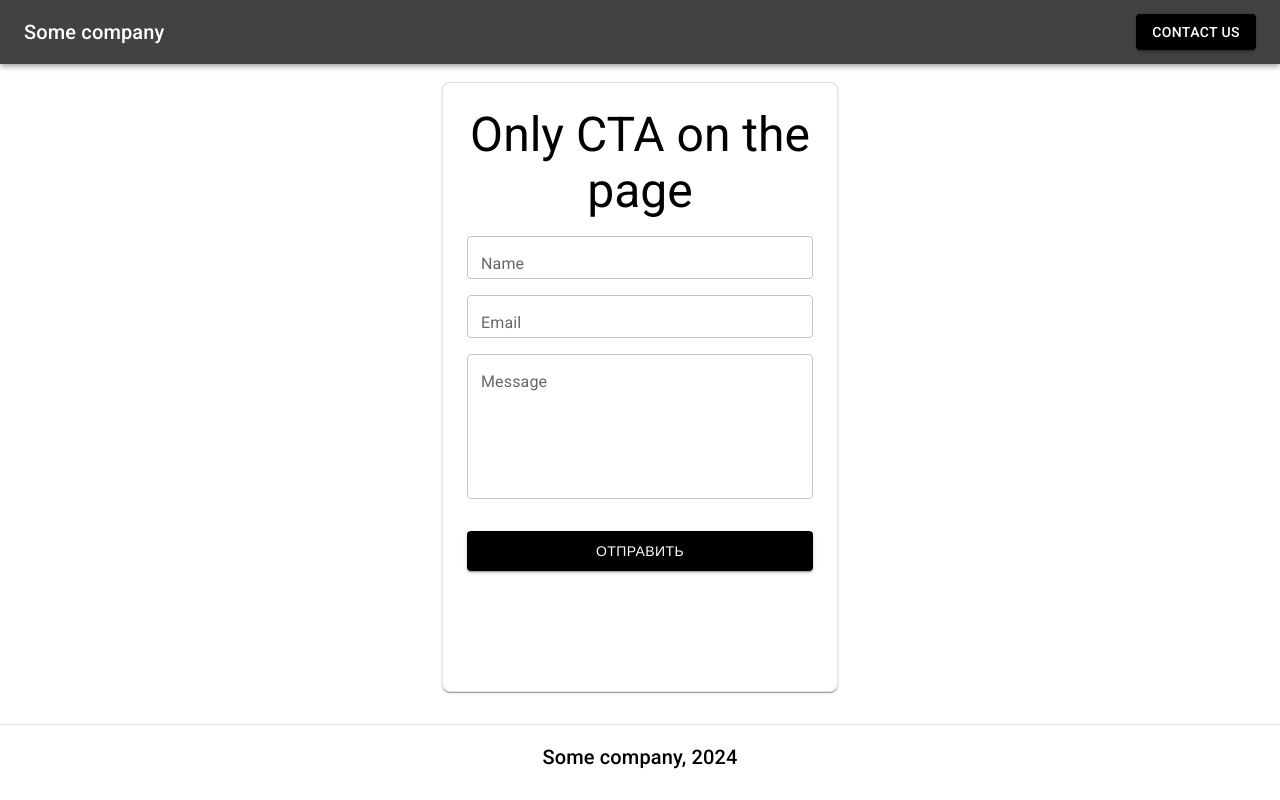
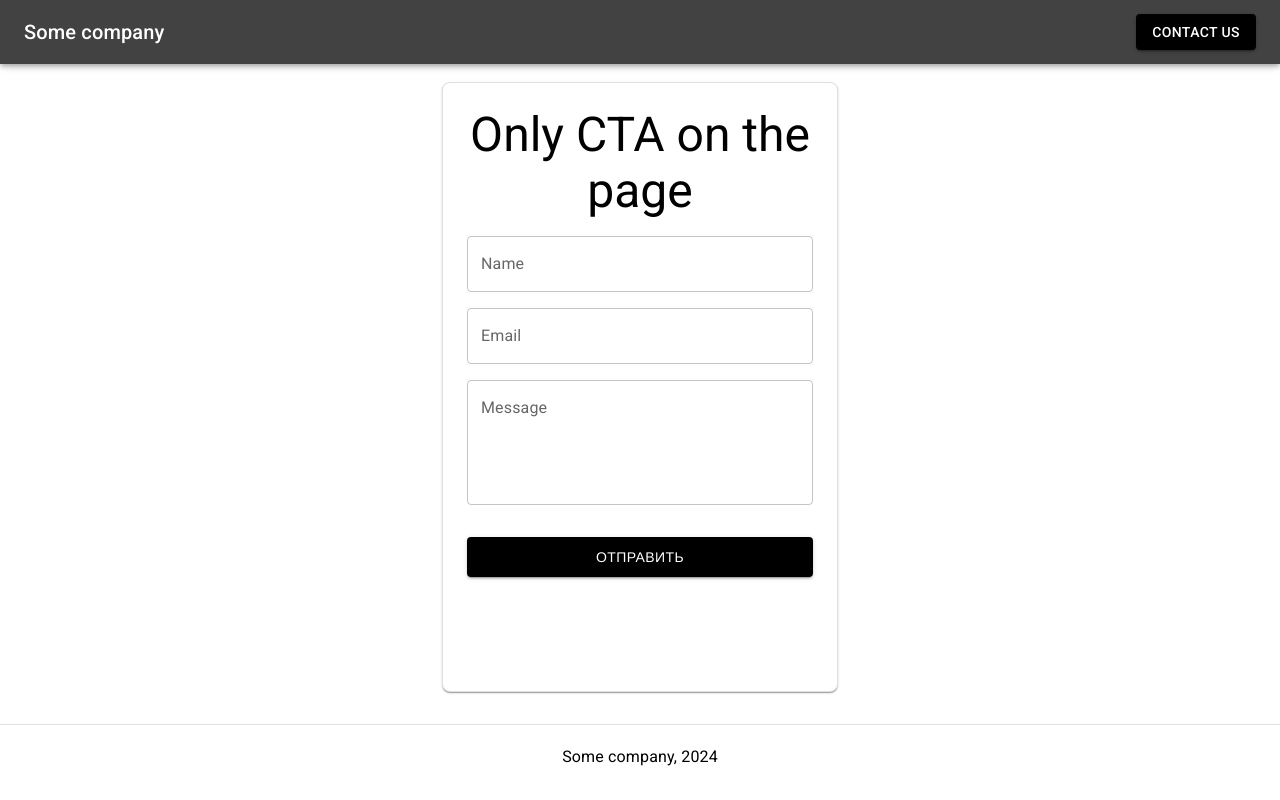
Before and after one commit to dratum/test-work-023, a React (Vite) app: page /contact-us in a window 1280 px wide. Built offline with nearby package versions, Linux system fonts and the light colour scheme; a web font is replaced by a local one.

Commit message:
edit before api

```diff
--- a/src/app/App.tsx
+++ b/src/app/App.tsx
@@ -1,19 +1,20 @@
 import "./App.css";
-
-import { MainPage } from "../pages/ui/mainPage.tsx";
-
-import { Layout } from "../shared/ui/layout.tsx";
+import { MainPage } from "../pages/mainPage/ui/mainPage.tsx";
 import { Route, Routes } from "react-router-dom";
-import { ContactPage } from "../pages/ui/contactsPage.tsx";
+import { ContactPage } from "../pages/contactPage/ui/contactsPage.tsx";
+import { Header } from "../shared/ui/header.tsx";
+import { Footer } from "../shared/ui/footer.tsx";
 
 function App() {
   return (
-    <Routes>
-      <Route element={<Layout />}>
+    <>
+      <Header />
+      <Routes>
         <Route index element={<MainPage />} />
         <Route path='/contact-us' element={<ContactPage />} />
-      </Route>
-    </Routes>
+      </Routes>
+      <Footer />
+    </>
   );
 }
 
--- /dev/null
+++ b/src/pages/contactPage/ui/contactsPage.tsx
@@ -0,0 +1,27 @@
+import { Box, Container, Typography } from "@mui/material";
+import { Form } from "./form";
+
+export const ContactPage = () => {
+  return (
+    <Container maxWidth='xs'>
+      <Box
+        sx={{
+          mt: 4,
+          mb: 4,
+          textAlign: "center",
+          p: 3,
+          border: "1px solid #e0e0e0",
+          borderRadius: 2,
+          boxShadow: 1,
+          backgroundColor: "background.paper",
+          height: "70vh",
+        }}
+      >
+        <Typography variant='h3' component='h1' gutterBottom>
+          Only CTA on the page
+        </Typography>
+        <Form />
+      </Box>
+    </Container>
+  );
+};
--- /dev/null
+++ b/src/pages/contactPage/ui/form.tsx
@@ -0,0 +1,107 @@
+import { Formik, FormikHelpers } from "formik";
+import { Box, Button, TextField } from "@mui/material";
+
+interface Values {
+  name: string;
+  email: string;
+  message: string;
+}
+export const Form = () => {
+  return (
+    <Formik
+      initialValues={{ name: "", email: "", message: "" }}
+      validate={(values) => {
+        const errors = {} as Values;
+        if (!values.name) {
+          errors.name = "Required";
+        } else if (values.name.length < 2) {
+          errors.name = "Must be 2 char or more";
+        }
+        if (!values.email) {
+          errors.email = "Required";
+        } else if (
+          !/^[A-Z0-9._%+-]+@[A-Z0-9.-]+\.[A-Z]{2,}$/i.test(values.email)
+        ) {
+          errors.email = "Invalid email";
+        }
+        if (!values.message) {
+          errors.message = "Required";
+        } else if (values.message.length < 2) {
+          errors.message = "Must be 2 char or more";
+        }
+        return errors;
+      }}
+      onSubmit={(values, { setSubmitting }: FormikHelpers<Values>) => {
+        setTimeout(() => {
+          alert(JSON.stringify(values, null, 2));
+          setSubmitting(false);
+        }, 300);
+      }}
+    >
+      {({
+        values,
+        errors,
+        touched,
+        handleChange,
+        handleBlur,
+        handleSubmit,
+        isSubmitting,
+      }) => (
+        <form onSubmit={handleSubmit}>
+          <Box
+            sx={{
+              display: "flex",
+              flexDirection: "column",
+              gap: 2,
+            }}
+          >
+            <TextField
+              fullWidth
+              label='Name'
+              name='name'
+              value={values.name}
+              onChange={handleChange}
+              onBlur={handleBlur}
+              error={touched.name && Boolean(errors.name)}
+              helperText={touched.name && errors.name}
+            />
+
+            <TextField
+              fullWidth
+              label='Email'
+              name='email'
+              type='email'
+              value={values.email}
+              onChange={handleChange}
+              onBlur={handleBlur}
+              error={touched.email && Boolean(errors.email)}
+              helperText={touched.email && errors.email}
+            />
+
+            <TextField
+              fullWidth
+              label='Message'
+              name='message'
+              multiline
+              rows={4}
+              value={values.message}
+              onChange={handleChange}
+              onBlur={handleBlur}
+              error={touched.message && Boolean(errors.message)}
+              helperText={touched.message && errors.message}
+            />
+
+            <Button
+              type='submit'
+              variant='contained'
+              disabled={isSubmitting}
+              sx={{ mt: 2, py: 1, bgcolor: "black" }}
+            >
+              Отправить
+            </Button>
+          </Box>
+        </form>
+      )}
+    </Formik>
+  );
+};
--- a/src/pages/ui/mainPage.tsx
+++ b/src/pages/mainPage/ui/mainPage.tsx
@@ -1,8 +1,8 @@
 import { Box, Typography } from "@mui/material";
 import Grid from "@mui/material/Grid2";
-import { VideoPlayer } from "../../shared/ui/videoPlayer.tsx";
-import { ContactButton } from "../../shared/ui/button.tsx";
-import { CardSimple } from "../../shared/ui/card.tsx";
+import { VideoPlayer } from "../../../shared/ui/videoPlayer.tsx";
+import { ContactButton } from "../../../shared/ui/button.tsx";
+import { CardSimple } from "../../../shared/ui/card.tsx";
 
 export const MainPage = () => {
   console.log("render");
--- a/src/pages/ui/contactsPage.tsx
+++ /dev/null
@@ -1,132 +0,0 @@
-import { Box, Button, Container, TextField, Typography } from "@mui/material";
-import { Formik, FormikHelpers } from "formik";
-interface Values {
-  name: string;
-  email: string;
-  message: string;
-}
-
-export const ContactPage = () => {
-  return (
-    <Container maxWidth='xs'>
-      <Box
-        sx={{
-          mt: 4,
-          mb: 4,
-          textAlign: "center",
-          p: 3,
-          border: "1px solid #e0e0e0",
-          borderRadius: 2,
-          boxShadow: 1,
-          backgroundColor: "background.paper",
-          height: "70vh",
-        }}
-      >
-        <Typography variant='h3' component='h1' gutterBottom>
-          Only CTA on the page
-        </Typography>
-
-        <Formik
-          initialValues={{ name: "", email: "", message: "" }}
-          validate={(values) => {
-            const errors = {} as Values;
-            if (!values.name) {
-              errors.name = "Required";
-            } else if (values.name.length < 2) {
-              errors.name = "Must be 2 char or more";
-            }
-            if (!values.email) {
-              errors.email = "Required";
-            } else if (
-              !/^[A-Z0-9._%+-]+@[A-Z0-9.-]+\.[A-Z]{2,}$/i.test(values.email)
-            ) {
-              errors.email = "Invalid email";
-            }
-            if (!values.message) {
-              errors.message = "Required";
-            } else if (values.message.length < 2) {
-              errors.message = "Must be 2 char or more";
-            }
-            return errors;
-          }}
-          onSubmit={(values, { setSubmitting }: FormikHelpers<Values>) => {
-            setTimeout(() => {
-              alert(JSON.stringify(values, null, 2));
-              setSubmitting(false);
-            }, 300);
-          }}
-        >
-          {({
-            values,
-            errors,
-            touched,
-            handleChange,
-            handleBlur,
-            handleSubmit,
-            isSubmitting,
-          }) => (
-            <form onSubmit={handleSubmit}>
-              <Box
-                sx={{
-                  display: "flex",
-                  flexDirection: "column",
-                  gap: 2,
-                  "& .MuiTextField-root": {
-                    "& .MuiInputBase-input": {
-                      padding: "10px 14px",
-                    },
-                  },
-                }}
-              >
-                <TextField
-                  fullWidth
-                  label='Name'
-                  name='name'
-                  value={values.name}
-                  onChange={handleChange}
-                  onBlur={handleBlur}
-                  error={touched.name && Boolean(errors.name)}
-                  helperText={touched.name && errors.name}
-                />
-
-                <TextField
-                  fullWidth
-                  label='Email'
-                  name='email'
-                  type='email'
-                  value={values.email}
-                  onChange={handleChange}
-                  onBlur={handleBlur}
-                  error={touched.email && Boolean(errors.email)}
-                  helperText={touched.email && errors.email}
-                />
-
-                <TextField
-                  fullWidth
-                  label='Message'
-                  name='message'
-                  multiline
-                  rows={4}
-                  value={values.message}
-                  onChange={handleChange}
-                  onBlur={handleBlur}
-                  error={touched.message && Boolean(errors.message)}
-                  helperText={touched.message && errors.message}
-                />
-
-                <Button
-                  type='submit'
-                  variant='contained'
-                  disabled={isSubmitting}
-                  sx={{ mt: 2, py: 1, bgcolor: "black" }}
-                >
-                  Отправить
-                </Button>
-              </Box>
-            </form>
-          )}
-        </Formik>
-      </Box>
-    </Container>
-  );
-};
--- a/src/shared/ui/footer.tsx
+++ b/src/shared/ui/footer.tsx
@@ -21,7 +21,7 @@ export const Footer = () => {
           justifyContent: "center",
         }}
       >
-        <Typography variant='h6'>Some company, 2024</Typography>
+        <Typography component={"p"}>Some company, 2024</Typography>
       </Toolbar>
     </Box>
   );
--- a/src/shared/ui/header.tsx
+++ b/src/shared/ui/header.tsx
@@ -1,4 +1,4 @@
-import { AppBar, Box, Toolbar, Typography } from "@mui/material";
+import { AppBar, Box, Link, Toolbar, Typography } from "@mui/material";
 import { styled } from "@mui/material/styles";
 import { ContactButton } from "./button.tsx";
 
@@ -6,13 +6,24 @@ const StyledAppBar = styled(AppBar)({
   backgroundColor: "#424242",
 });
 export const Header = () => {
+  console.log("render");
+
   return (
     <Box position='sticky' component='header' sx={{ flexGrow: 1, height: 50 }}>
       <StyledAppBar sx={{ top: 0 }}>
         <Toolbar>
           <Typography variant='h6' component='div' sx={{ flexGrow: 1 }}>
-            Some company
+            <Link
+              href='/'
+              sx={{
+                textDecoration: "none",
+                color: "inherit",
+              }}
+            >
+              Some company
+            </Link>
           </Typography>
+
           <ContactButton />
         </Toolbar>
       </StyledAppBar>
--- a/src/shared/ui/layout.tsx
+++ /dev/null
@@ -1,14 +0,0 @@
-import { Footer } from "./footer";
-
-import { Header } from "./header";
-import { Outlet } from "react-router-dom";
-
-export const Layout = () => {
-  return (
-    <>
-      <Header />
-      <Outlet />
-      <Footer />
-    </>
-  );
-};
--- a/src/shared/ui/videoPlayer.tsx
+++ b/src/shared/ui/videoPlayer.tsx
@@ -1,7 +1,10 @@
-import ReactPlayer from "react-player";
+import { lazy, Suspense } from "react";
+
+const ReactPlayer = lazy(() => import("react-player"));
 
 export const VideoPlayer = () => {
   return (
+    <Suspense fallback={<div>Загрузка плеера...</div>}>
       <ReactPlayer
         url='https://www.youtube.com/watch?v=dQw4w9WgXcQ'
         controls
@@ -15,5 +18,6 @@ export const VideoPlayer = () => {
           boxShadow: "0 4px 10px rgba(0, 0, 0, 0.2)",
         }}
       />
+    </Suspense>
   );
 };
```
Lines whose indentation alone changed are shown as unchanged.
